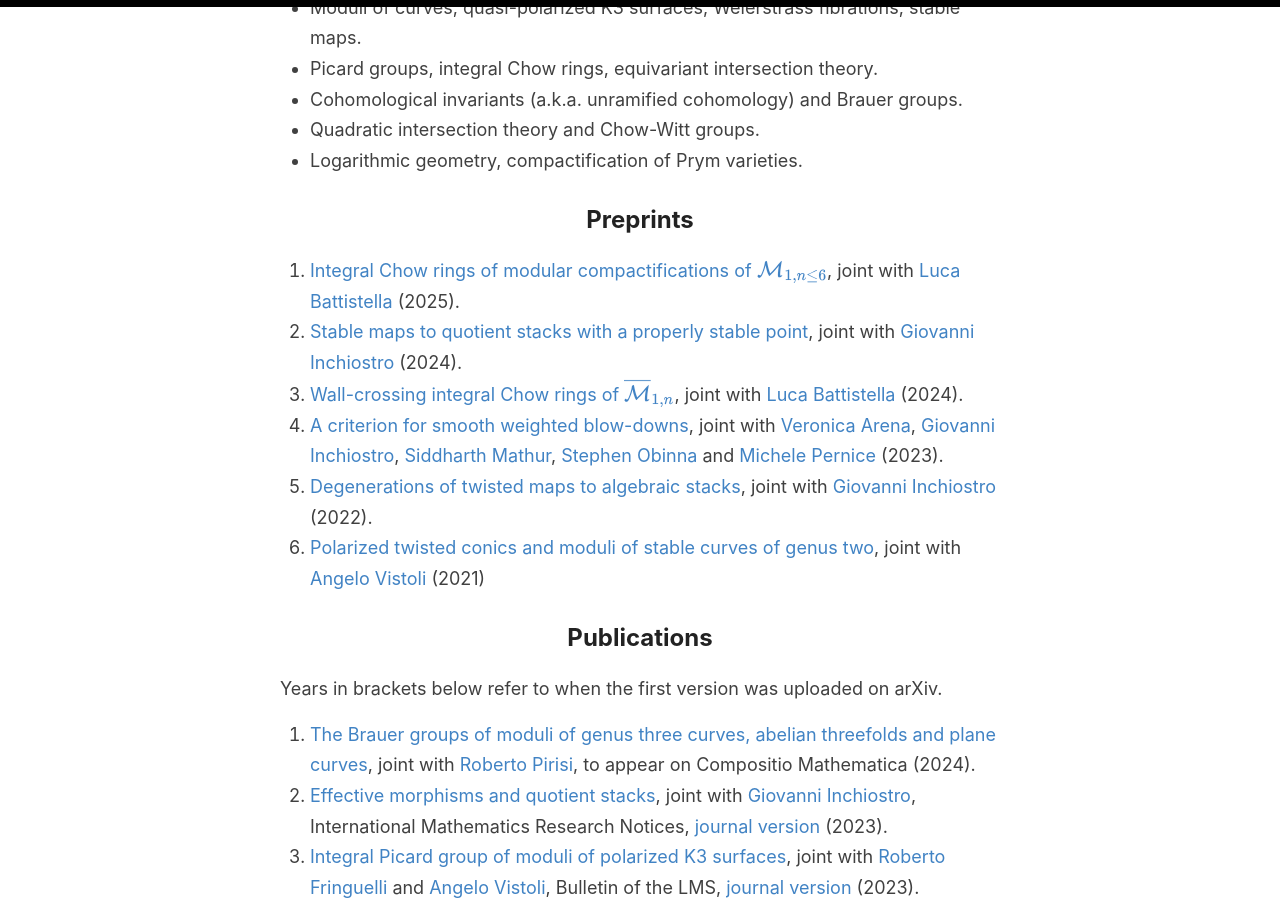
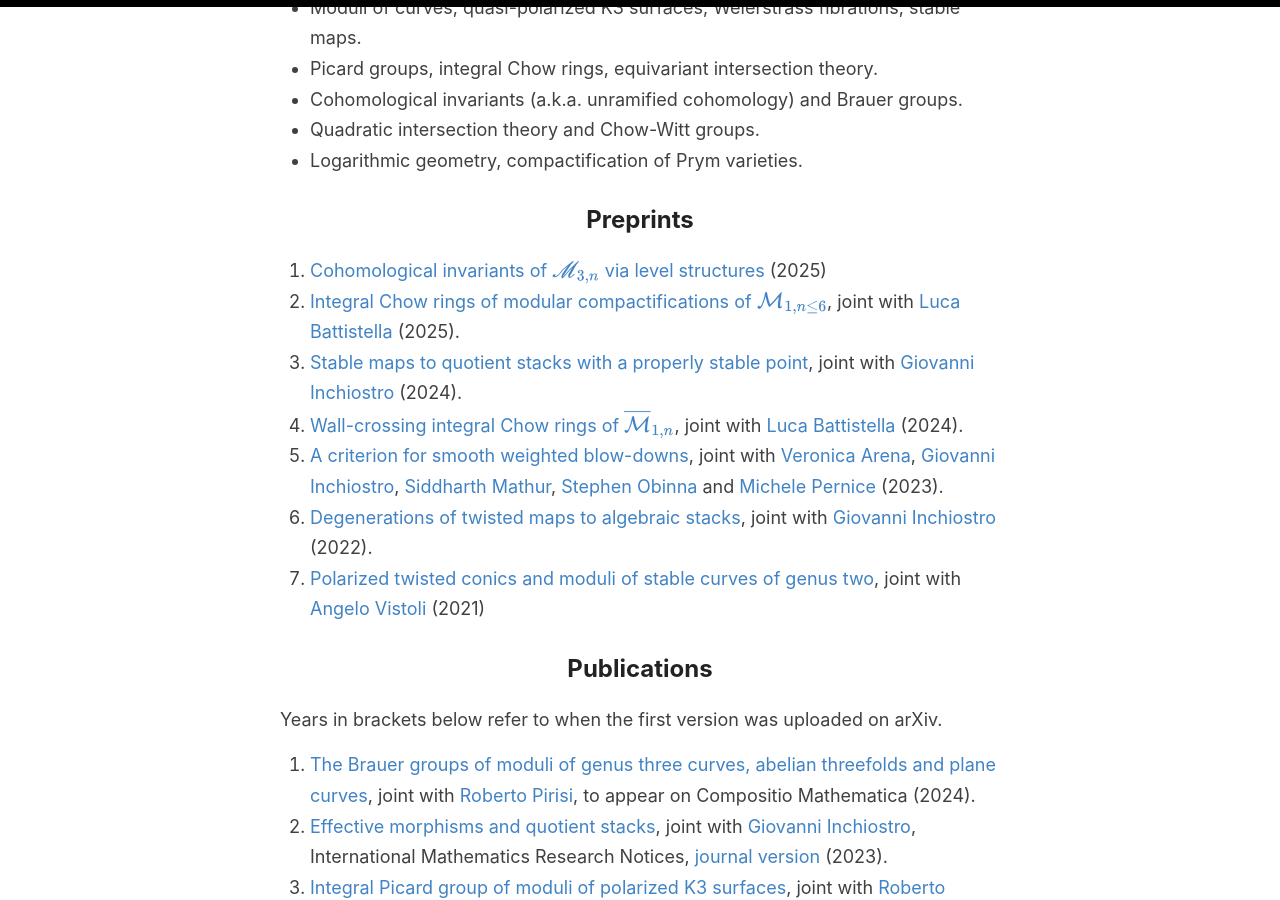
Before and after one commit to anddil/anddil.github.io, a Jekyll site: the page built from _pages/research.md, in a window 1280 px wide and 900 px high, scrolled down 508 px. Built offline with Jekyll 4.4.1, drawn with Linux system fonts in a browser that asks for light colours.

Commit message:
Update research.md

```diff
--- a/_pages/research.md
+++ b/_pages/research.md
@@ -37,6 +37,7 @@ The kind of techniques that I use include stack-theoretical methods, logarithmic
 - Logarithmic geometry, compactification of Prym varieties.
 
 ## Preprints
+1. [Cohomological invariants of $\mathscr{M}_{3,n}$ via level structures](https://arxiv.org/abs/2509.09661) (2025)
 1. [Integral Chow rings of modular compactifications of $\mathcal{M}_{1,n\leq 6}$](https://arxiv.org/abs/2505.04587), joint with [Luca Battistella](https://sites.google.com/view/luca-battistella/home) (2025).
 1. [Stable maps to quotient stacks with a properly stable point](https://arxiv.org/abs/2411.16141), joint with [Giovanni Inchiostro](https://sites.math.washington.edu/~ginchios/) (2024).
 1. [Wall-crossing integral Chow rings of $\overline{\mathcal{M}}_{1,n}$](https://arxiv.org/abs/2402.14644), joint with [Luca Battistella](https://sites.google.com/view/luca-battistella/home) (2024).
```
